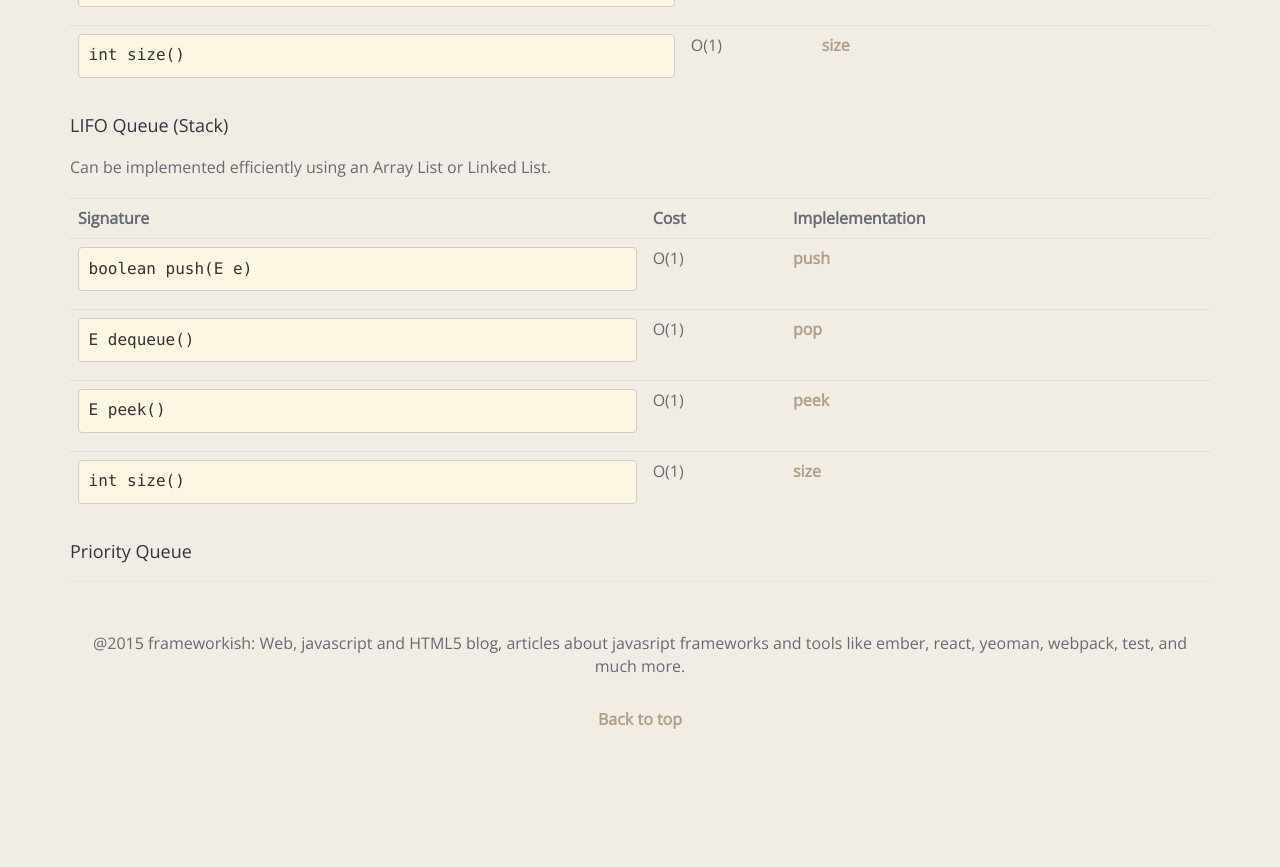
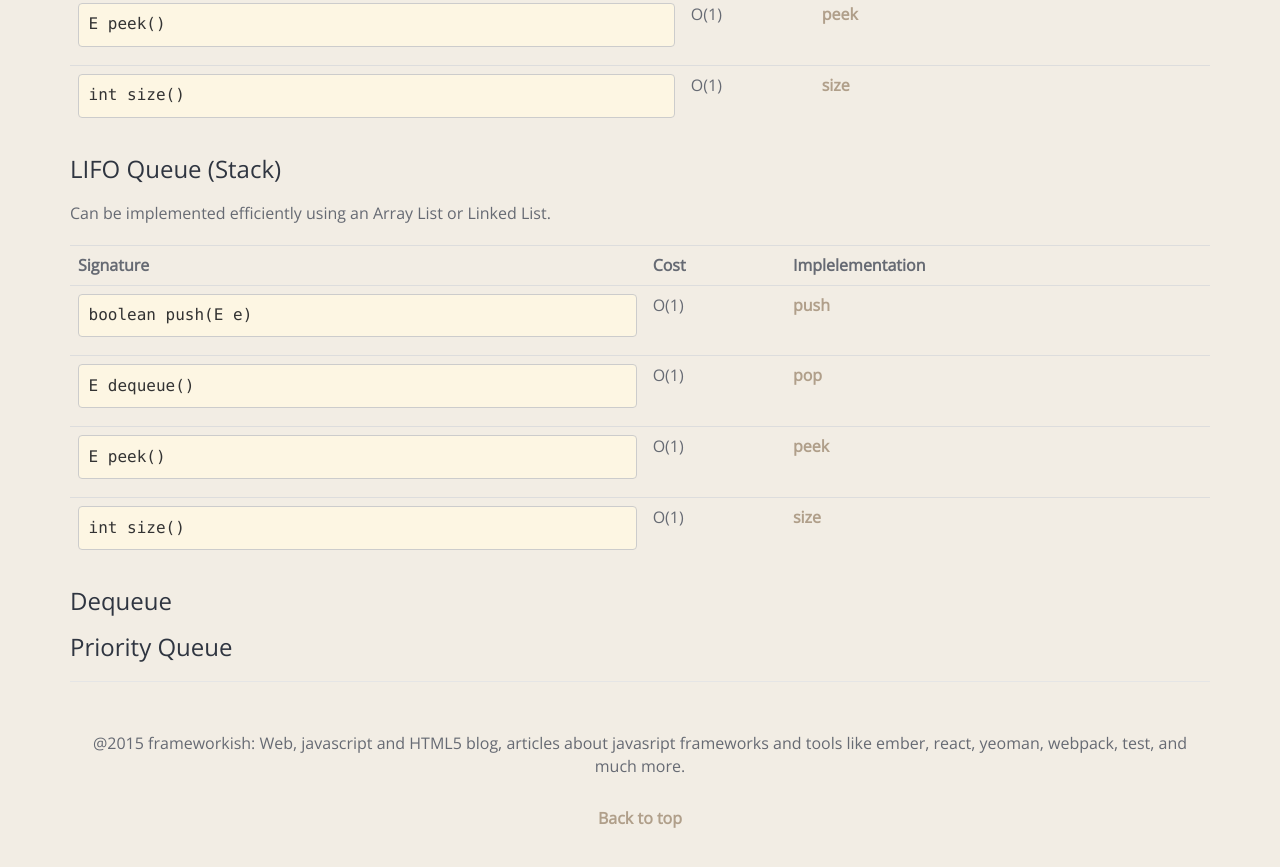
Before and after one commit to Rastikko/Rastikko.github.io, a Jekyll site: the page built from _posts/2016-12-03-data-structures-cheatsheet.md, in a window 1280 px wide and 900 px high, scrolled down 1563 px. Shown: the top 867 px of the window. Built offline with Jekyll 4.4.1, drawn with Linux system fonts in a browser that asks for light colours; before the commit the page ends 2364 px from its top, so only the background shows below that.

Commit message:
Fix headings

```diff
--- a/_posts/2016-12-03-data-structures-cheatsheet.md
+++ b/_posts/2016-12-03-data-structures-cheatsheet.md
@@ -10,7 +10,7 @@ categories: html
 
 The [list abstract data structure](https://goo.gl/mhgkxI) is one of the basic data structures around. Allows you to dynamically insert and remove and access elements.
 
-#### Linked List
+### Linked List
 
 <table class="table">
   <tr>
@@ -40,7 +40,7 @@ The [list abstract data structure](https://goo.gl/mhgkxI) is one of the basic da
   </tr>
 </table>
 
-#### Array List
+### Array List
 
 The size, isEmpty, get, set, iterator, and listIterator operations run in constant time. The *add operation runs in amortized constant time*, that is, adding n elements requires O(n) time. All of the other operations run in linear time (roughly speaking). The constant factor is low compared to that for the LinkedList implementation.
 
@@ -75,7 +75,7 @@ The size, isEmpty, get, set, iterator, and listIterator operations run in consta
 
 ## Queue ADT
 
-#### FIFO Queue
+### FIFO Queue
 
 You can implement it efficiently with a Linked List or Array List.
 
@@ -107,7 +107,7 @@ You can implement it efficiently with a Linked List or Array List.
   </tr>
 </table>
 
-#### LIFO Queue (Stack)
+### LIFO Queue (Stack)
 
 Can be implemented efficiently using an Array List or Linked List.
 
@@ -139,4 +139,6 @@ Can be implemented efficiently using an Array List or Linked List.
   </tr>
 </table>
 
-#### Priority Queue
+### Dequeue
+
+### Priority Queue
```
